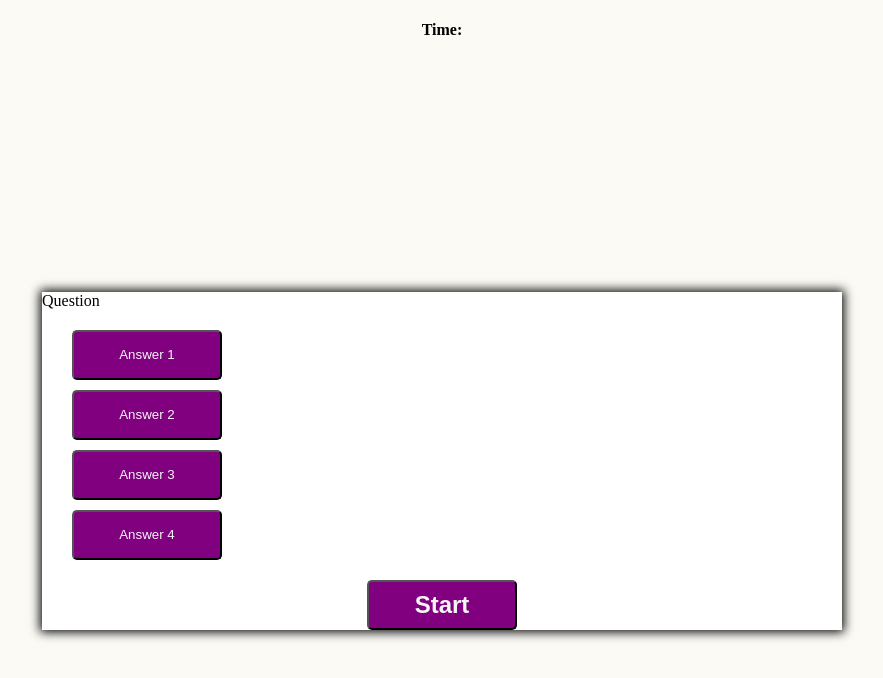
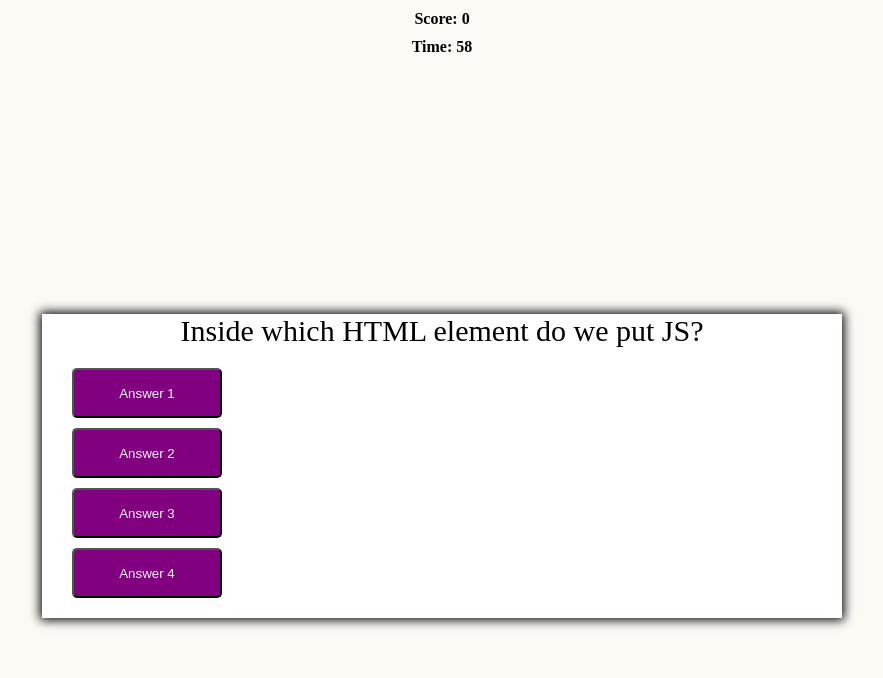
Before and after one commit to JustinMonty20/Javascript-Code-Quiz, a plain HTML site: page index.html in a window 1280 px wide. Both pictures are taken after a click on the button "Start". Shown: the whole page, without its empty margins (198-1081 px from the left). Drawn offline with Linux system fonts and the light colour scheme.

Commit message:
added several functions and eventListners to my script.js

```diff
--- a/assets/script.js
+++ b/assets/script.js
@@ -0,0 +1,101 @@
+// variables to manipulate the DOM
+var startButton = document.getElementById("start-button")
+var startTextDiv = document.querySelector(".start-text")
+var questionContainer = document.getElementById("question-container");
+var questionEl = document.getElementById("question");
+var answerButtonsEl = document.getElementById("answer-buttons")
+var timer = document.getElementById("timer");
+var score = document.getElementById("score");
+
+// undefined
+var shuffledQuestions, currentQuestionIndex
+
+// function that will run when I begin the game by clicking on the start button.
+function startGame() {
+startTextDiv.classList.add("hide");
+startButton.classList.add("hide");
+questionContainer.classList.remove("hide");
+shuffledQuestions = questions.sort();
+currentQuestionIndex = 0;
+
+setTime();
+setNextQuestion();
+
+}
+// function to set the time interval.
+function setTime() {
+var secondsLeft = 60;
+var intervalId = setInterval(function() {
+    secondsLeft--;
+    timer.textContent = secondsLeft;
+
+    if (secondsLeft === 0) {
+        clearInterval(intervalId);
+        console.log("game over")
+    }
+},1000);
+}
+
+function setNextQuestion() {
+    getNextQuestion(shuffledQuestions[currentQuestionIndex])
+}
+
+// function to get the next question from the question array
+function getNextQuestion(question) {
+    questionEl.innerText = question.question
+
+}
+
+
+
+
+// event listener section
+startButton.addEventListener("click", startGame);
+
+
+const questions = [
+    {
+        question: "Inside which HTML element do we put JS?",
+        answers: [
+            {text: "<js>", correct: false},
+            {text: "<scripting>", correct: false},
+            {text: "<script>", correct: true},
+            {text: "<javascript>", correct: false}
+        ]
+    },
+    {
+        question: "Which of the following types of variables is visible everywhere in your JavaScript Code?",
+        answer: [
+            {text:"global variable", correct: true},
+            {text:"local variable", correct:false},
+            {text: "regional variable",correct:false},
+            {text:"national variable", correct:false}
+        ]
+    },
+    {
+        question: "Which of the following function of Array object adds one or more elements to the end of an array and returns the new length of the array?",
+        answer: [
+            {text: "last()", correct: false },
+            {text: "put()", correct: false},
+            {text: "push()", correct: true},
+            {text: "None of the above", correct: false}
+        ]
+    },
+    {
+        question: "Which of the following is an advantage of using JavaScript?",
+        answer: [
+            {text:"Increased interactivity.", correct: false},
+            {text:" Less server interaction.", correct: false},
+            {text:"Immediate feedback from the users.", correct: false },
+            {text:"All of the above.", correct: true }
+        ]
+    }, {
+        question: "How is the function called in JavaScript?",
+        answer:[
+            {text: "call iloveponies();", correct: false},
+            {text: "call function iloveponies();", correct: false },
+            {text: "iloveponies();", correct: true },
+            {text: "function iloveponies()", correct: false}
+        ]
+    }
+]
--- a/assets/style.css
+++ b/assets/style.css
@@ -9,6 +9,10 @@ body{
     padding: 0;
     margin: 0;
 }
+h4{
+    margin: 10px 0 10px 0;
+}
+
 #question-container {
     width: 800px;
     max-width: 80%;
@@ -18,6 +22,14 @@ body{
     box-shadow: 0 0 10px 2px;
 
 }
+
+#question {
+ display:flex;
+ justify-content: center;
+ align-items: center;
+ font-size: 30px;
+}
+
 #start-button {
     font-size: 1.5rem;
     font-weight: bold;
@@ -29,9 +41,8 @@ body{
  align-items: center;
  width: 100vw;
  height: 100vh;
- padding: 10px;
+
 }
-
 
 .button-grid {
     display: grid;
@@ -56,3 +67,10 @@ display: flex;
 justify-content: center;
 align-items: center;
 }
+.hide {
+    display:none;
+}
+.start-text{
+  text-align: center;
+
+}
--- a/index.html
+++ b/index.html
@@ -7,12 +7,20 @@
     <title>JavaScript Code Quiz</title>
     <link rel="stylesheet" href="./assets/style.css">
     <nav>
-        <h4 id = "timer">Time:</h4>
+        <h4>Score: <span id = "score">0</span></h4>
+        <h4>Time: <span id = "timer"></span></h4>
     </nav>
 </head>
 <body>
+    <div class="start-text">
+        <h2>JavaScript Code Quiz</h2>
+        <h4>Press the Start button to begin.</h4>
+        <h4>Try and answer as many questions as you can within the time limit.</h4>
+        <h4>Save your score at the end!</h4>
+    </div>
 
  <div class="container">
+
      <div id="question-container" class = "hide">
          <div id="question">Question</div>
          <div id="answer-buttons" class = "button-grid">
@@ -21,19 +29,12 @@
              <button class="btn">Answer 3</button>
              <button class="btn">Answer 4</button>
          </div>
-         <div class="control">
-             <button id = "start-button" class= "btn hide">Start</button>
-        </div>
      </div>
- </div>
 
-
-
-
-
-
-
-
+     <div class="control">
+        <button id = "start-button" class= "btn">Start</button>
+   </div>
+   </div>
 <script src = "./assets/script.js"></script>
 </body>
 </html>
```
